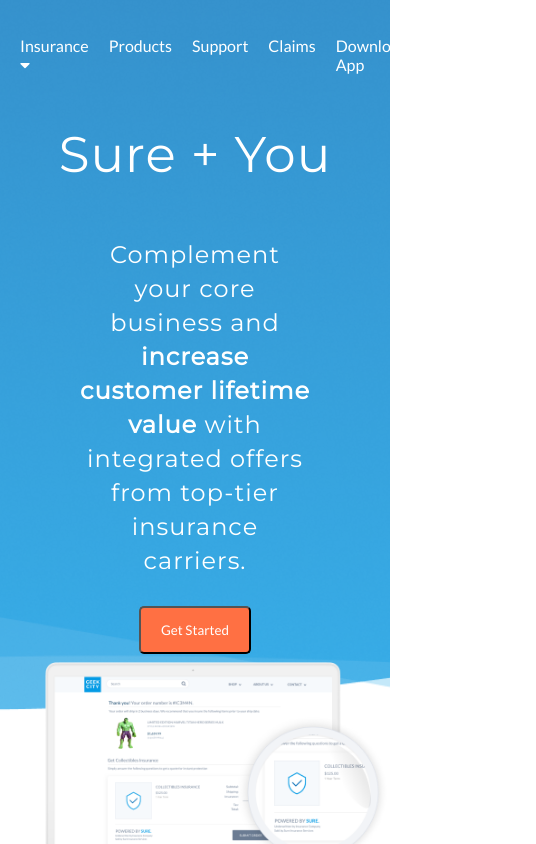
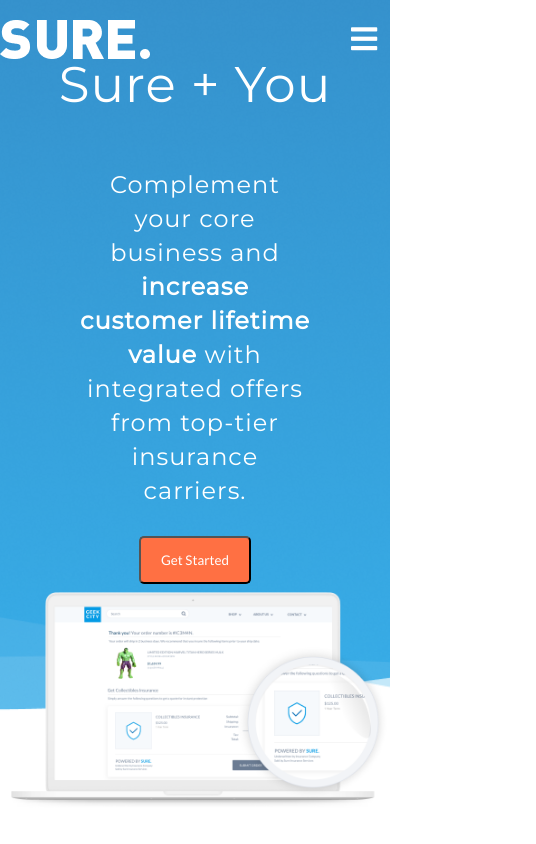
Before and after one commit to rhiannamrl/hacker-news-api-react-app, a React (Create React App) app: page / in a window 390 px wide. Shown: the top 844 px of the page, 536 px wide, since content can reach past the window. Built offline with nearby package versions, Linux system fonts and the light colour scheme.

Commit message:
mobile menu update

```diff
--- a/src/components/Navbar/Navbar.js
+++ b/src/components/Navbar/Navbar.js
@@ -6,8 +6,9 @@
 class Navbar extends Component {
   render() {
     return (
+      <div>
         <nav>
-        <div>
+          <div className="Desktop-menu">
             <ul>
               <li>
                 <img src={SURElogo} alt={'logo'} />
@@ -21,7 +22,7 @@
               <li>Claims</li>
             </ul>
           </div>
-        <div>
+          <div className="Desktop-menu">
             <ul>
               <li>Download App</li>
               <li>Login</li>
@@ -29,6 +30,15 @@
             </ul>
           </div>
         </nav>
+        <div className="Mobile-menu">
+          <div class="Mobile-logo">
+            <img src={SURElogo} alt={'logo'} />
+          </div>
+          <div class="Navbar__Link-toggle Navbar__Link-toggle">
+            <i class="fas fa-bars" />
+          </div>
+        </div>
+      </div>
     )
   }
 }
--- a/src/components/Navbar/navbar.css
+++ b/src/components/Navbar/navbar.css
@@ -7,6 +7,7 @@
 nav ul {
   display: flex;
   list-style-type: none;
+  padding-left: 20px;
 }
 
 nav li {
@@ -16,17 +17,41 @@
   margin-right: 20px;
 }
 
-@media only screen and (mmax-width: 600px) {
-  .nav div {
-    background-color: white;
-    width: 100%;
-    z-index: 1;
-    opacity: 1;
+.Mobile-logo {
+  display: none;
+}
+
+.Navbar__Link-toggle {
+  display: none;
+}
+
+@media only screen and (max-width: 600px) {
+  .Desktop-menu {
+    display: none;
   }
 
-  /* .navNarrow i {
-    width: 100%;
-    float: right;
-    color: #039be5;
-  } */
+  .Mobile-menu {
+    display: flex;
+    flex-direction: row;
+    justify-content: space-between;
+  }
+
+  .Mobile-logo {
+    display: flex;
+    position: absolute;
+    cursor: pointer;
+    padding-bottom: 20px;
+    padding-right: 40px;
+  }
+  .Navbar__ToggleShow {
+    display: flex;
+  }
+  .Navbar__Link-toggle {
+    display: initial;
+    position: absolute;
+    cursor: pointer;
+    color: #ffffff;
+    font-size: 30px;
+    padding-left: 90%;
+  }
 }
```
Lines whose indentation alone changed are shown as unchanged.
